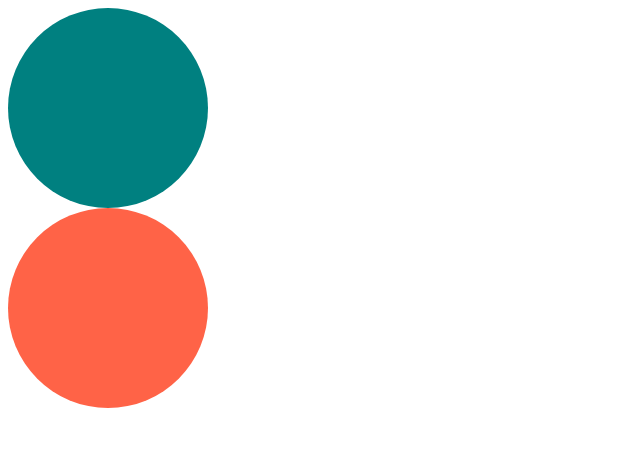
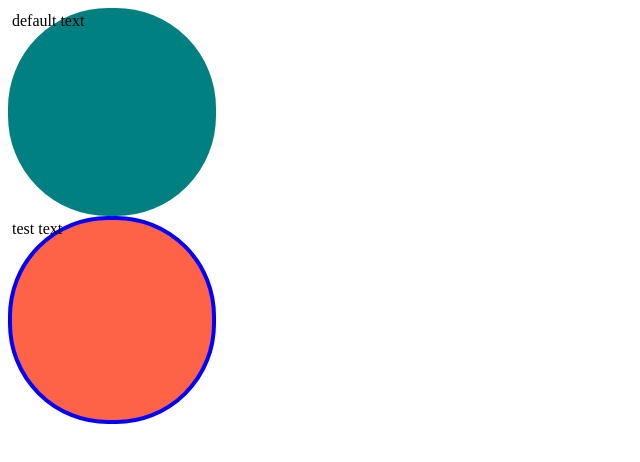
Before and after one commit to junghong0512/react_master, a React (Create React App) app: page / in a window 1280 px wide. Shown: the top 462 px of the page, without its empty margins (0-640 px from the left). Built offline with nearby package versions, Linux system fonts and the light colour scheme.

Commit message:
#3.4 Optional Props

```diff
--- a/src/App.tsx
+++ b/src/App.tsx
@@ -5,7 +5,7 @@
   return (
     <div>
       <Circle bgColor="teal" />
-      <Circle bgColor="tomato" />
+      <Circle bgColor="tomato" borderColor="blue" text="test text" />
     </div>
   );
 }
--- a/src/Circle.tsx
+++ b/src/Circle.tsx
@@ -2,6 +2,7 @@
 
 interface ContainerProps {
     bgColor: string;
+    borderColor?:string;
 }
 
 const Container = styled.div<ContainerProps>`
@@ -9,22 +10,28 @@
     height: 200px;
     background-color: ${props => props.bgColor};
     border-radius: 100px;
+    // border: ${props => props.borderColor ? `solid 4px ${props.borderColor}` : null};
+    border: solid 4px ${props => props.borderColor};
 `;
 
 interface CircleProps {
     bgColor: string;
+    borderColor?:string;
+    text?: string;
 }
 
-function Circle({ bgColor }: CircleProps) {
-    return <Container bgColor={bgColor} />
+function Circle({ bgColor, borderColor, text="default text" }: CircleProps) {
+    return <Container bgColor={bgColor} borderColor={borderColor ?? bgColor}>
+        {text}
+    </Container>
 }
 
 export default Circle;
 
 
 interface PlayerShape {
-    name:string;
-    age:number;
+    name: string;
+    age: number;
 }
 
 const sayHello = (playerObj:PlayerShape) => `Hello ${playerObj.name} you are ${playerObj.age} years old`
```
